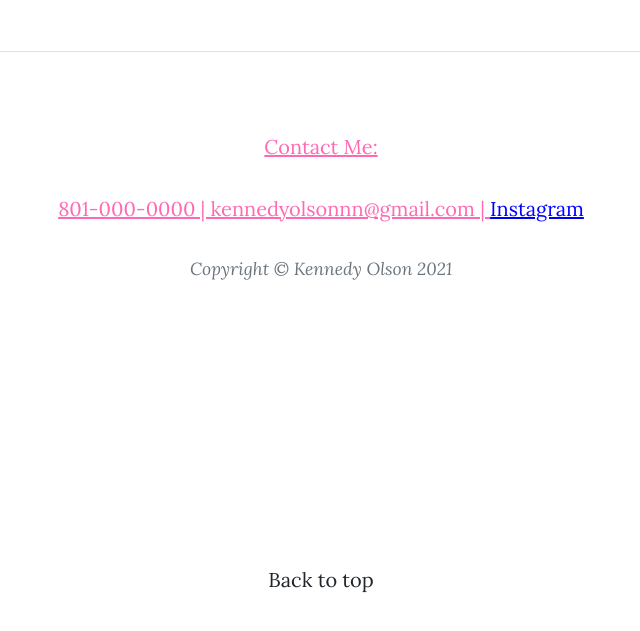
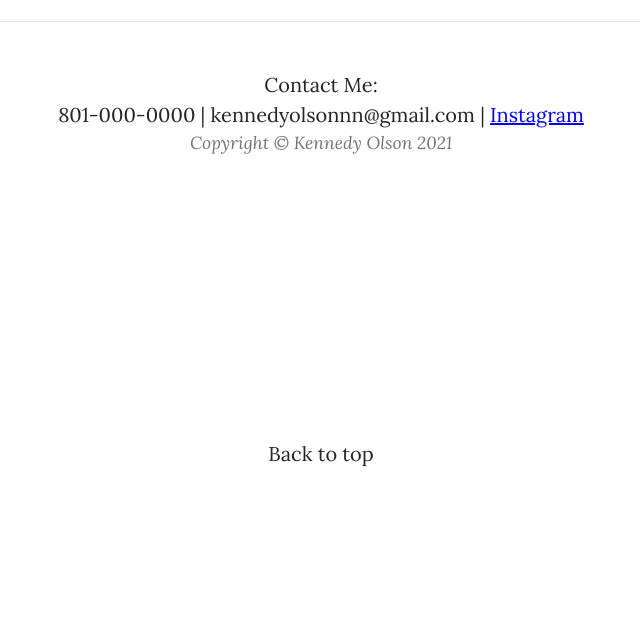
Before and after one commit to kennedyolson/webdev, a plain HTML site: page aboutme.html in a window 1280 px wide. Shown: the part 1676-2307 px from the top of the page, without its empty margins (319-959 px from the left). After the commit the page ends 2239 px from the top, so only its background shows below. Drawn offline with nearby package versions, Linux system fonts and the light colour scheme.

Commit message:
Update aboutme.html

```diff
--- a/aboutme.html
+++ b/aboutme.html
@@ -115,8 +115,7 @@
                         <center id=video><iframe width="560" height="315" src="https://www.youtube.com/embed/zSgGiR7wf7M" title="YouTube video player" frameborder="0" allow="accelerometer; autoplay; clipboard-write; encrypted-media; gyroscope; picture-in-picture" allowfullscreen></iframe></center>
                     </div>
                      <br>
-                        <center>Learn more about</center><a href="https://highfitness.com/what-is-it/" target="_blank" class="links2" title="High Fitnes"><center>High Fitness</center><br>
-                    </div>
+                    <center>Learn more about</center> <a href="https://highfitness.com/what-is-it/" target="_blank" class="links2" title="High Fitnes"><center>High Fitness</center></a>
                 </div>
             </div>
         </main>
@@ -127,9 +126,9 @@
                     <div class="col-md-10 col-lg-8 col-xl-7">
                         <ul class="list-inline text-center">
     <!-- Talked to TA and was told that if I use "span" it will make it not a link-->
-                            <p class="footer"><center>Contact Me:</center></p>
-                                <p class="footer2"> 801-000-0000 | kennedyolsonnn@gmail.com |
-                                <a href="https://www.instagram.com/kennedyko/" class="links" target="_blank" title="Instagram page on Kennedy Olson">Instagram</a> </p>
+                            <span class="footer"><center>Contact Me:</center></span>
+                                <span class="footer2"> 801-000-0000 | kennedyolsonnn@gmail.com |
+                                <a href="https://www.instagram.com/kennedyko/" class="links" target="_blank" title="Instagram page on Kennedy Olson">Instagram</a> </span>
                             <div class="small text-center text-muted fst-italic">Copyright &copy; Kennedy Olson 2021</div>
                         </ul>
                     </div>
```
